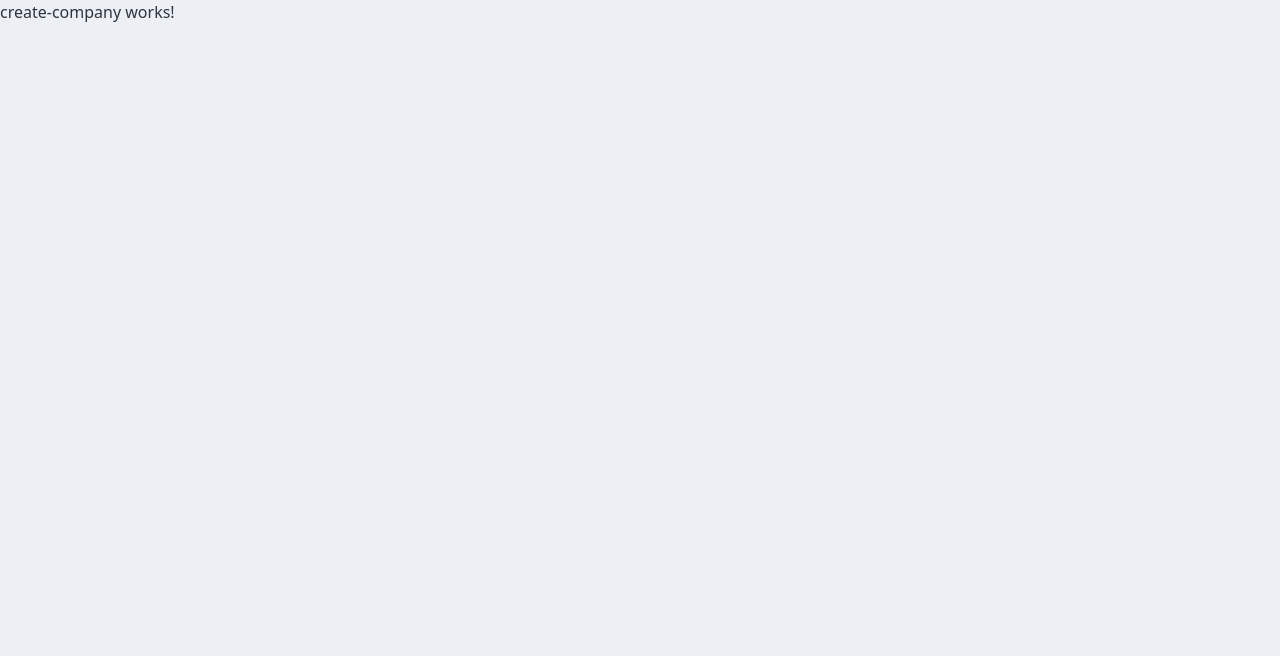
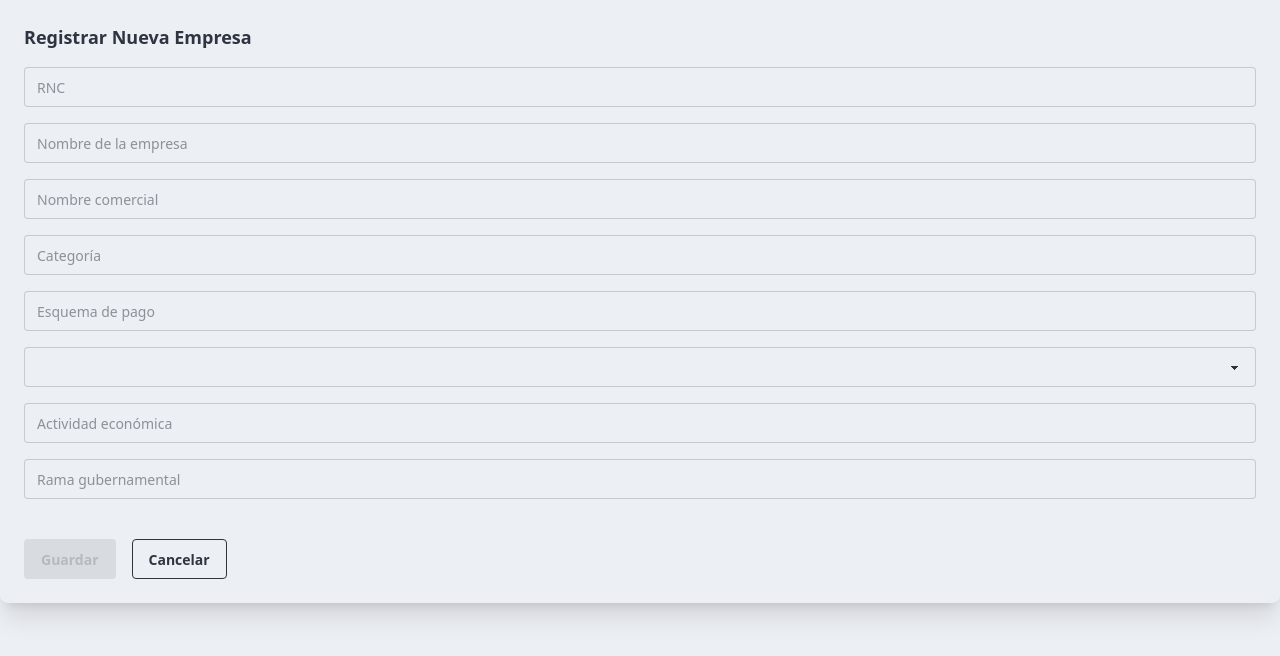
Before and after one commit to neryad/redee-prueba-front, an Angular app: page /create in a window 1280 px wide. Shown: the top 656 px of the page. Built offline with nearby package versions, Linux system fonts and the light colour scheme.

Commit message:
feat: implement create company form with validation and layout

```diff
--- a/src/app/create-company/create-company.component.html
+++ b/src/app/create-company/create-company.component.html
@@ -1 +1,145 @@
-<p>create-company works!</p>
+<div class="card bg-base-100 shadow-xl p-6">
+  <h2 class="card-title mb-4">Registrar Nueva Empresa</h2>
+
+  <!-- Formulario Reactivo -->
+  <form
+    [formGroup]="companyForm"
+    (ngSubmit)="onSubmit()"
+    class="flex flex-col gap-4"
+  >
+    <!-- RNC -->
+    <input
+      type="text"
+      formControlName="rnc"
+      placeholder="RNC"
+      class="input input-bordered w-full"
+      [class.input-error]="
+        companyForm.get('rnc')!.invalid && companyForm.get('rnc')!.touched
+      "
+      required
+    />
+    <div
+      *ngIf="companyForm.get('rnc')!.invalid && companyForm.get('rnc')!.touched"
+      class="text-red-500 text-sm"
+    >
+      Este campo es obligatorio
+    </div>
+
+    <!-- Nombre de la empresa -->
+    <input
+      type="text"
+      formControlName="companyName"
+      placeholder="Nombre de la empresa"
+      class="input input-bordered w-full"
+      [class.input-error]="
+        companyForm.get('companyName')!.invalid &&
+        companyForm.get('companyName')!.touched
+      "
+      required
+    />
+    <div
+      *ngIf="
+        companyForm.get('companyName')!.invalid &&
+        companyForm.get('companyName')!.touched
+      "
+      class="text-red-500 text-sm"
+    >
+      Este campo es obligatorio
+    </div>
+
+    <!-- Nombre comercial -->
+    <input
+      type="text"
+      formControlName="comercialName"
+      placeholder="Nombre comercial"
+      class="input input-bordered w-full"
+      [class.input-error]="
+        companyForm.get('comercialName')!.invalid &&
+        companyForm.get('comercialName')!.touched
+      "
+      required
+    />
+    <div
+      *ngIf="
+        companyForm.get('comercialName')!.invalid &&
+        companyForm.get('comercialName')!.touched
+      "
+      class="text-red-500 text-sm"
+    >
+      Este campo es obligatorio
+    </div>
+
+    <!-- Categoría -->
+    <input
+      type="text"
+      formControlName="category"
+      placeholder="Categoría"
+      class="input input-bordered w-full"
+    />
+
+    <!-- Esquema de pago -->
+    <input
+      type="text"
+      formControlName="paymentSchema"
+      placeholder="Esquema de pago"
+      class="input input-bordered w-full"
+      [class.input-error]="
+        companyForm.get('paymentSchema')!!.invalid &&
+        companyForm.get('paymentSchema')!!.touched
+      "
+      required
+    />
+    <div
+      *ngIf="
+        companyForm.get('paymentSchema')!.invalid &&
+        companyForm.get('paymentSchema')!.touched
+      "
+      class="text-red-500 text-sm"
+    >
+      Este campo es obligatorio
+    </div>
+
+    <!-- Estado -->
+    <select
+      formControlName="status"
+      class="select select-bordered w-full"
+      required
+    >
+      <option disabled selected>Seleccionar estado</option>
+      <option>Activo</option>
+      <option>Inactivo</option>
+    </select>
+
+    <!-- Actividad económica -->
+    <input
+      type="text"
+      formControlName="activityEconomics"
+      placeholder="Actividad económica"
+      class="input input-bordered w-full"
+      required
+    />
+
+    <!-- Rama gubernamental -->
+    <input
+      type="text"
+      formControlName="governanceBranch"
+      placeholder="Rama gubernamental"
+      class="input input-bordered w-full"
+      required
+    />
+
+    <!-- Botones -->
+    <div class="flex gap-4 mt-6">
+      <button
+        type="submit"
+        class="btn btn-primary"
+        [disabled]="companyForm.invalid"
+      >
+        Guardar
+      </button>
+      <button type="button" class="btn btn-outline" (click)="onCancel()">
+        Cancelar
+      </button>
+    </div>
+  </form>
+</div>
--- a/src/app/create-company/create-company.component.ts
+++ b/src/app/create-company/create-company.component.ts
@@ -1,11 +1,41 @@
+import { CommonModule } from '@angular/common';
 import { Component } from '@angular/core';
-
+import { FormBuilder, FormGroup, Validators } from '@angular/forms';
+import { FormsModule, ReactiveFormsModule } from '@angular/forms';
+import { Router } from '@angular/router';
 @Component({
   selector: 'app-create-company',
-  imports: [],
+  imports: [CommonModule, FormsModule, ReactiveFormsModule],
   templateUrl: './create-company.component.html',
-  styleUrl: './create-company.component.css'
+  styleUrl: './create-company.component.css',
 })
 export class CreateCompanyComponent {
+  companyForm: FormGroup;
 
+  constructor(private fb: FormBuilder) {
+    this.companyForm = this.fb.group({
+      rnc: ['', Validators.required],
+      companyName: ['', Validators.required],
+      comercialName: ['', Validators.required],
+      category: [''],
+      paymentSchema: ['', Validators.required],
+      status: ['', Validators.required],
+      activityEconomics: ['', Validators.required],
+      governanceBranch: ['', Validators.required],
+    });
+  }
+  onSubmit() {
+    if (this.companyForm.valid) {
+      console.log('Form Submitted!', this.companyForm.value);
+      // Aquí puedes agregar la lógica para enviar el formulario a tu API o servicio
+    } else {
+      console.log('Form is invalid');
+    }
+  }
+  onCancel() {
+    this.companyForm.reset();
+    console.log('Form reset');
+
+    // this.router.navigate(['/home']);
+  }
 }
```
